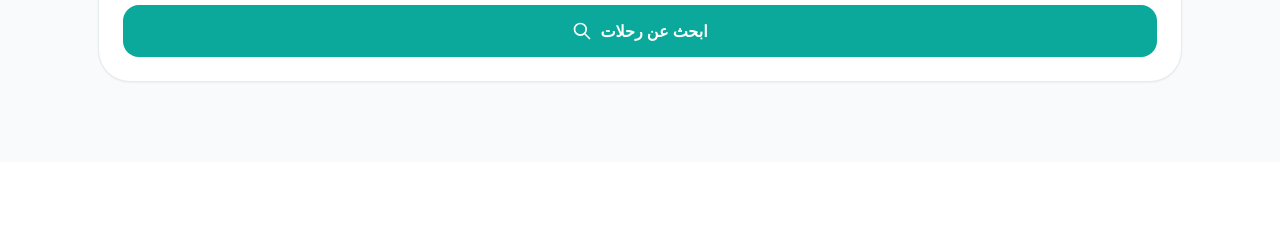
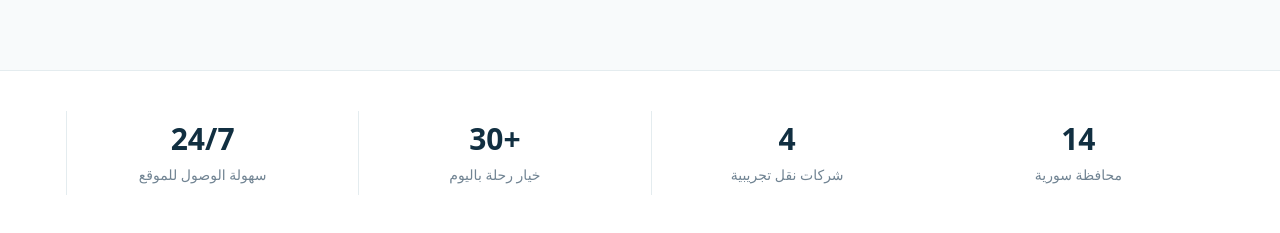
Before and after one commit to yamamasultan/sairna, a React (Vite) app: page / in a window 1280 px wide. Shown: the part 1090-1323 px from the top of the page. Before the commit the page ends 1252 px from the top, so only its background shows below. Built offline with nearby package versions, Linux system fonts and the light colour scheme; no server answers.

Commit message:
Resolved merge conflicts with main

```diff
--- a/src/App.jsx
+++ b/src/App.jsx
@@ -1,11 +1,11 @@
 import HomePage from './features/homepage/HomePage';
-import Header from './components/header/header';
+// import Header from './components/header/Header';
 // import Footer from './components/footer/Footer';
 
 function App() {
   return (
     <div className="bg-white text-gray-900">
-      <Header />
+      {/* <Header /> */}
 
       <HomePage />
 
--- a/src/features/homepage/HomePage.jsx
+++ b/src/features/homepage/HomePage.jsx
@@ -1,19 +1,17 @@
 import Hero from './components/hero/hero';
 // import Discover from './components/Discover';
-// import StateCard from './components/statecard';
+import StateCard from './components/statecard/statecard';
 // import RouteMap from './components/routemap';
 // import Steps from './components/steps';
 
 export default function HomePage() {
     return (
         <div className="flex flex-col min-h-screen">
-            <Hero />
-
-            {/* باقي الأقسام رح تتفتح لما تجهزها */}
-            {/* <StateCard /> */}
-            {/* <Discover /> */}
-            {/* <Steps /> */}
-            {/* <RouteMap /> */}
+        <Hero />
+        <StateCard />
+        {/* <Discover /> */}
+        {/* <Steps /> */}
+        {/* <RouteMap /> */}
         </div>
     );
 }
--- /dev/null
+++ b/src/features/homepage/components/statecard/statecard-data.jsx
@@ -0,0 +1,22 @@
+export const statsData = [
+    {
+        id: 1,
+        number: '24/7',
+        title: 'سهولة الوصول للموقع',
+    },
+    {
+        id: 2,
+        number: '30+',
+        title: 'خيار رحلة باليوم',
+    },
+    {
+        id: 3,
+        number: '4',
+        title: 'شركات نقل تجريبية',
+    },
+    {
+        id: 4,
+        number: '14',
+        title: 'محافظة سورية',
+    },
+];
--- /dev/null
+++ b/src/features/homepage/components/statecard/statecard.jsx
@@ -0,0 +1,29 @@
+import { statsData } from './statecard-data';
+
+export default function StateCard() {
+    return (
+        <section className="border-y border-[var(--border)] bg-[var(--surface)] py-10">
+            <div className="container mx-auto px-4">
+                <div className="flex flex-wrap justify-around items-center text-center gap-5">
+
+                    {statsData.map((stat, index) => (
+                        <div
+                            key={stat.id}
+                            className={`flex flex-col items-center flex-1 min-w-[200px] p-2.5 ${
+                                index !== statsData.length - 1 ? 'md:border-l md:border-[var(--border)]' : ''
+                            }`}
+                        >
+                            <span className="text-3xl font-extrabold text-[var(--text)] mb-2">
+                                {stat.number}
+                            </span>
+                            <span className="text-sm font-medium text-[var(--muted)]">
+                                {stat.title}
+                            </span>
+                        </div>
+                    ))}
+
+                </div>
+            </div>
+        </section>
+    );
+}
--- a/src/main.jsx
+++ b/src/main.jsx
@@ -1,3 +1,4 @@
+
 import { StrictMode } from 'react';
 import { createRoot } from 'react-dom/client';
 import { QueryClient, QueryClientProvider } from '@tanstack/react-query'; // 1. استيراد المكتبة
@@ -13,11 +14,10 @@ const queryClient = new QueryClient({
         },
     },
 });
-
 createRoot(document.getElementById('root')).render(
   <StrictMode>
     {/* 3. تغليف التطبيق بالـ Provider وتمرير الـ client */}
-    <QueryClientProvider client={queryClient}>
+    <QueryClientProvider client={queryClient}>git add .
       <App />
     </QueryClientProvider>
   </StrictMode>
```
